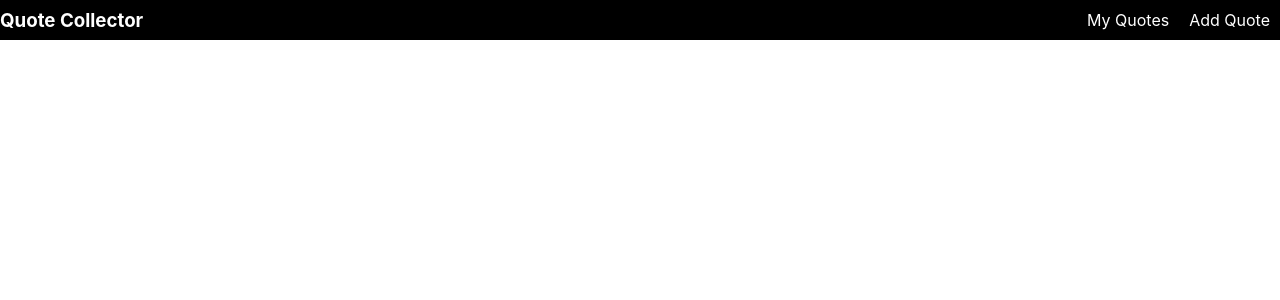
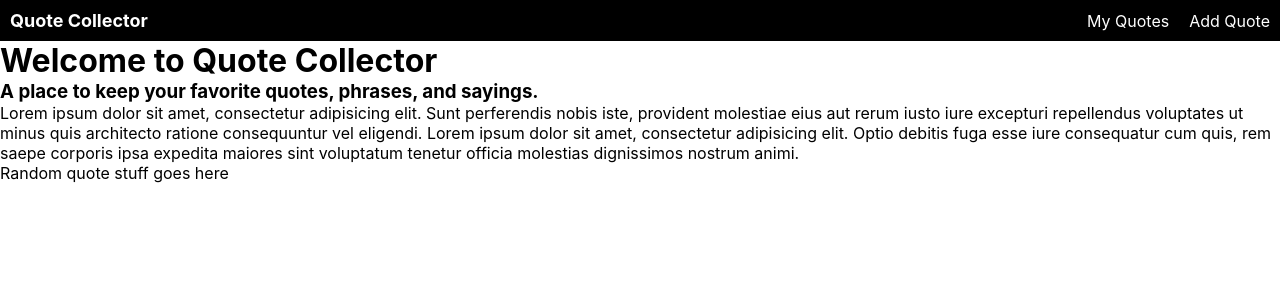
Before and after one commit to johndwatt/Quote-Collector-FrontEnd, a React (Create React App) app: page / in a window 1280 px wide. Shown: the top 300 px of the page. Built offline with nearby package versions, Linux system fonts and the light colour scheme.

Commit message:
adds home route/component with placeholder content and navbar link to home

```diff
--- /dev/null
+++ b/src/components/HomeComps/Home.jsx
@@ -0,0 +1,33 @@
+import React from 'react';
+// import axios from 'axios';
+
+// import "../../styles/QuoteContainer.css"
+
+// const url = 'http://localhost:4000/quotes'
+
+function Home(props) {
+    // const [quotes, setQuotes] = useState([]);
+
+    // useEffect(() => {
+    //     axios.get(url)
+    //         .then(response => {
+    //             setQuotes(response.data.quotes);
+    //         }).catch(error => {
+    //             console.log(error);
+    //         });
+    // }, []);
+
+    return (
+        <div className='home-container'>
+            <h1>Welcome to Quote Collector</h1>
+            <h3>A place to keep your favorite quotes, phrases, and sayings.</h3>
+            <p>Lorem ipsum dolor sit amet, consectetur adipisicing elit. Sunt perferendis nobis iste, provident molestiae eius aut rerum iusto iure excepturi repellendus voluptates ut minus quis architecto ratione consequuntur vel eligendi. Lorem ipsum dolor sit amet, consectetur adipisicing elit. Optio debitis fuga esse iure consequatur cum quis, rem saepe corporis ipsa expedita maiores sint voluptatum tenetur officia molestias dignissimos nostrum animi.</p>
+            <div className='random-quote'>
+                <p>Random quote stuff goes here</p>
+            </div>
+        </div>
+
+    );
+}
+
+export default Home;
--- a/src/components/NavComps/Navbar.jsx
+++ b/src/components/NavComps/Navbar.jsx
@@ -6,7 +6,7 @@ import "../../styles/Navbar.css"
 function Navbar(props) {
     return (
         <nav className="navbar">
-            <h3 className='navbar-home'>Quote Collector</h3>
+            <Link to='/' className='navbar-home'>Quote Collector</Link>
             <ul className='navbar-items'>
                 <Link to='/quotes' className='navbar-item'>My Quotes</Link>
                 <Link to='/quotes/new' className='navbar-item'>Add Quote</Link>
--- a/src/routes/AppRoutes.jsx
+++ b/src/routes/AppRoutes.jsx
@@ -1,6 +1,7 @@
 import React from 'react';
 import { Routes, Route, Redirect } from "react-router-dom";
 
+import Home from '../components/HomeComps/Home'
 import QuoteContainer from '../components/QuoteComps/QuoteContainer';
 import NewQuote from '../components/QuoteComps/NewQuote';
 import EditQuote from "../components/QuoteComps/EditQuote";
@@ -10,6 +11,7 @@ function AppRoutes(props) {
     return (
         <Routes>
             {/* <Route path='/' exact element={} /> */}
+            <Route exact path='/'  element={<Home />} />
             <Route exact path='/quotes' element={<QuoteContainer />}/>
             <Route exact path='/quotes/new' element={<NewQuote />}/>
             <Route path='/quotes/:id/edit' element={<EditQuote />}/>
--- a/src/styles/Navbar.css
+++ b/src/styles/Navbar.css
@@ -6,6 +6,13 @@
     color: white;
 }
 
+.navbar-home {
+    color: white;
+    text-decoration: none;
+    padding: 10px;
+    font-weight: bold;
+    font-size: large;
+}
 
 .navbar-items {
     display: flex;
```
Also changed, not shown: src/components/QuoteComps/QuoteShow.jsx (deleted, +0 -37 lines), src/styles/Home.css (added).
